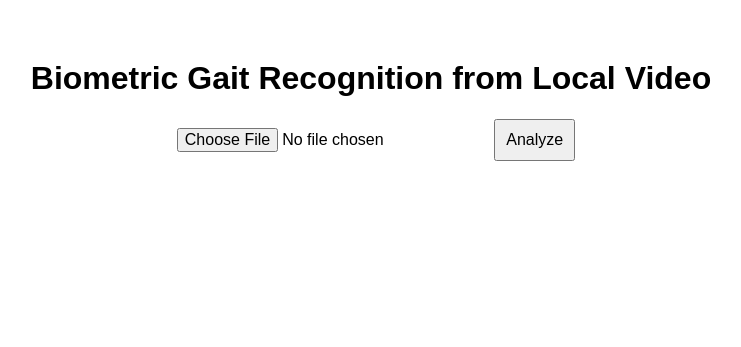
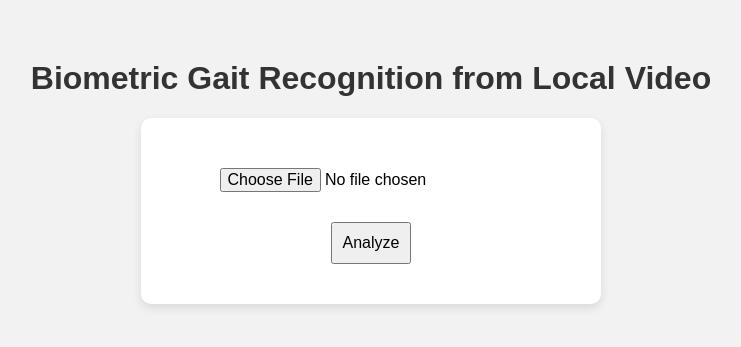
Before and after one commit to Dharani09-cmd/Biometric-Gait-Recognition-from-Local-Video, a Flask app: page / in a window 1280 px wide. Shown: the top 347 px of the page, without its empty margins (269-1010 px from the left). Run offline with Flask 3, Linux system fonts and the light colour scheme.

Commit message:
Update index.html

```diff
--- a/templates/index.html
+++ b/templates/index.html
@@ -3,17 +3,37 @@
 <head>
   <title>Biometric Gait Recognition</title>
   <style>
-    body { font-family: Arial; text-align: center; margin-top: 60px; }
-    form { margin: 20px; }
-    input, button { padding: 10px; font-size: 16px; }
+    body {
+      font-family: Arial, sans-serif;
+      text-align: center;
+      margin-top: 60px;
+      background: #f2f2f2;
+    }
+    form {
+      margin: 20px auto;
+      background: white;
+      padding: 30px;
+      border-radius: 10px;
+      width: 400px;
+      box-shadow: 0px 4px 10px rgba(0,0,0,0.1);
+    }
+    input, button {
+      padding: 10px;
+      font-size: 16px;
+      margin: 10px;
+    }
+    h1 { color: #333; }
   </style>
 </head>
 <body>
   <h1>Biometric Gait Recognition from Local Video</h1>
+
   <form action="/upload" method="post" enctype="multipart/form-data">
-    <input type="file" name=""C:\Users\priya\Downloads\walkingvideo.mp4"" accept="video/*" required>
+    <input type="file" name="video" accept="video/*" required>
+    <br>
     <button type="submit">Analyze</button>
   </form>
+
   {% if result %}
     <h2>Result:</h2>
     <p>{{ result }}</p>
```
